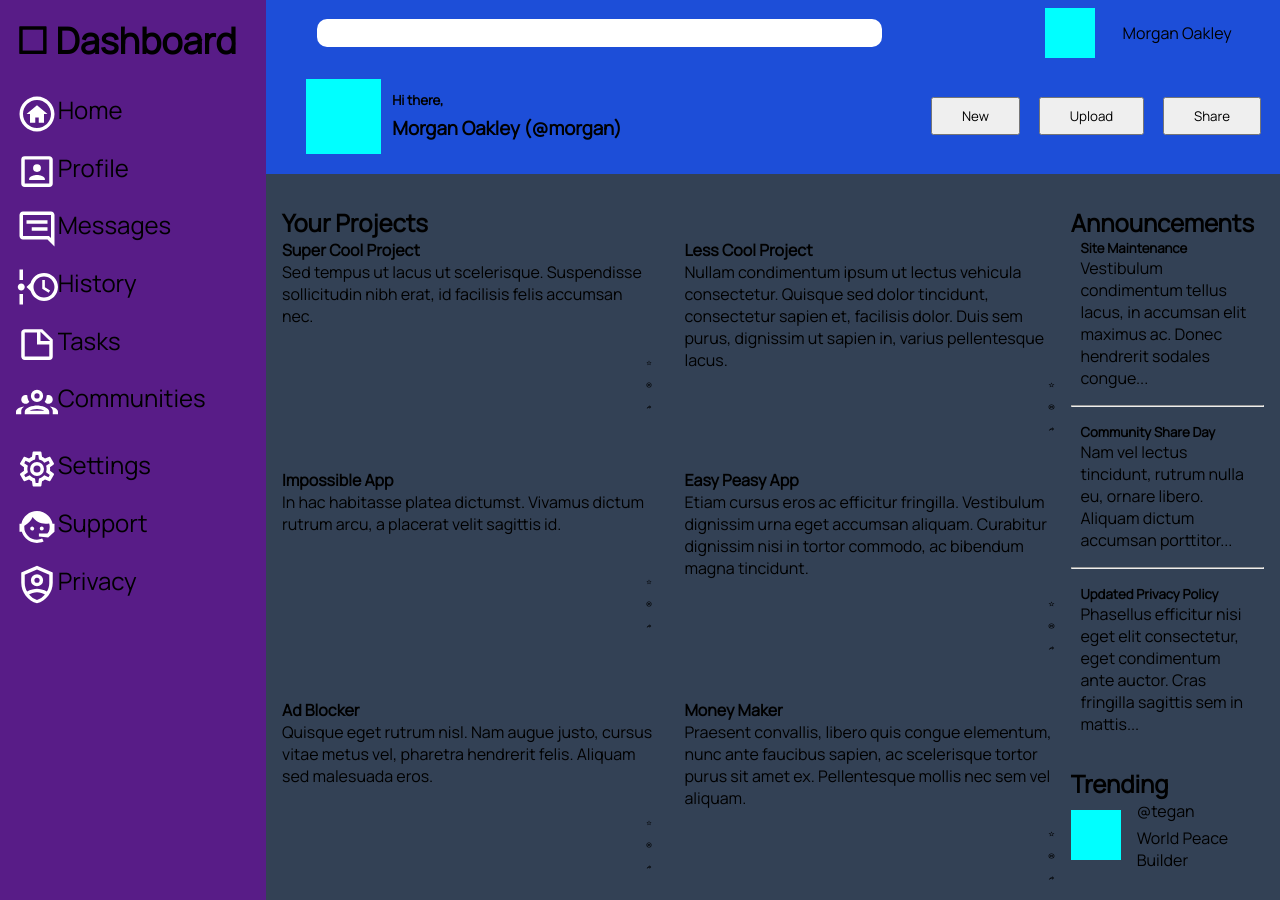
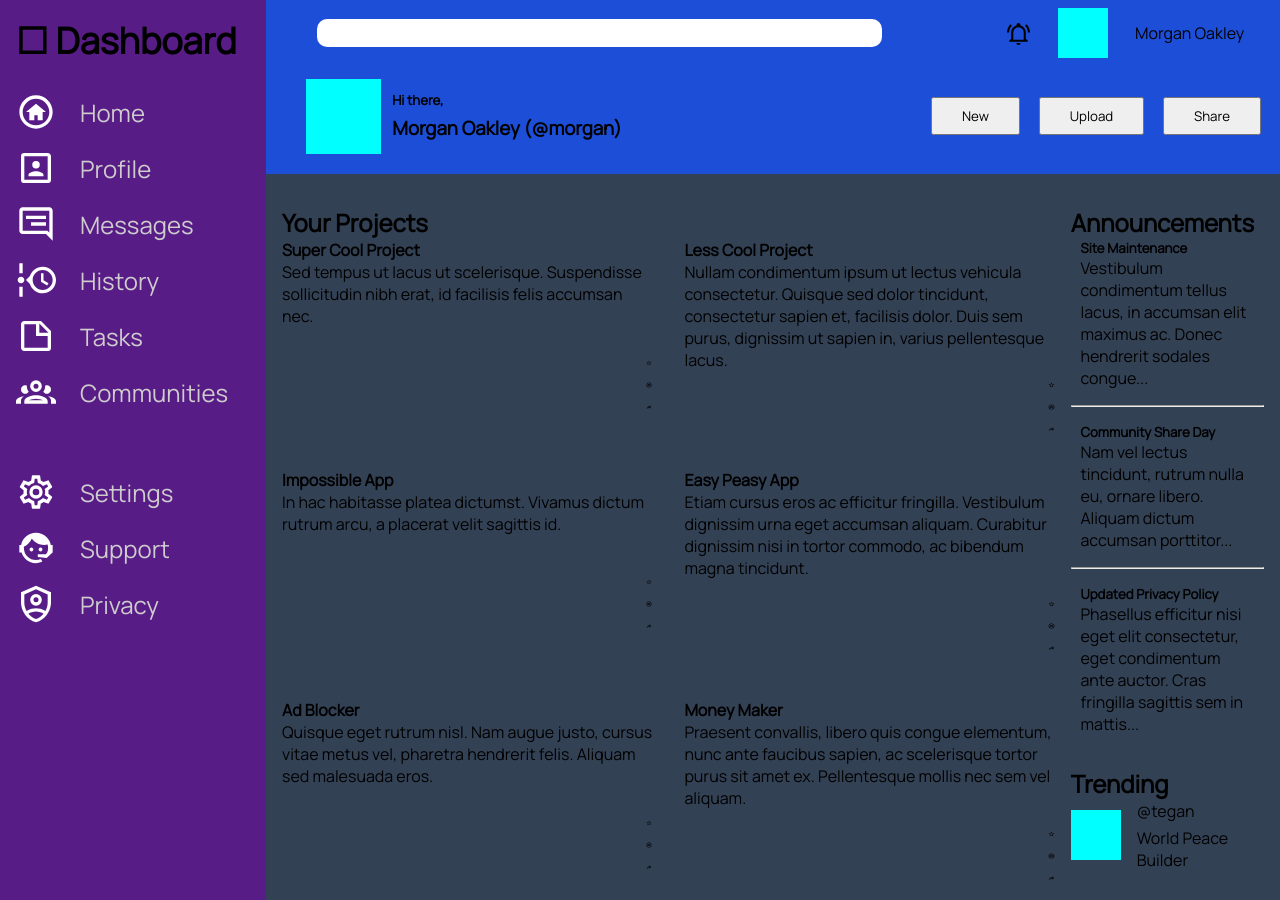
Before and after one commit to rtamb0/admin-dashboard, a plain HTML site: page index.html in a window 1280 px wide. Shown: the top 900 px of the page. Drawn offline with Linux system fonts and the light colour scheme.

Commit message:
Adjust the positioning of the nav buttons and its icons + styling

```diff
--- a/style.css
+++ b/style.css
@@ -22,7 +22,7 @@ nav {
     display: grid;
     position: sticky;
     top: 0;
-    grid-template-rows: minmax(77px, 1.3fr) minmax(300px, 6fr) 3fr;
+    grid-template-rows: 1fr 5fr 2fr;
     grid-template-columns: minmax(250px, 1fr);
     padding-left: 1rem;
     padding-top: 1rem;
@@ -36,8 +36,11 @@ nav ul {
     list-style-type: none;
     font-size: 1.5rem;
     display: grid;
-    grid-template-columns: 1fr 5fr;
+    grid-template-columns: 40px 1fr;
     row-gap: 1rem;
+    column-gap: 1.5rem;
+    align-items: center;
+    color: rgb(206, 204, 204);
 }
 
 header {
@@ -76,7 +79,7 @@ input {
 
 .user-info {
     display: grid;
-    grid-template-columns: auto auto 1fr;
+    grid-template-columns: 25px auto 1fr;
     align-items: center;
     column-gap: 1.7rem;
     justify-self: center;
```
